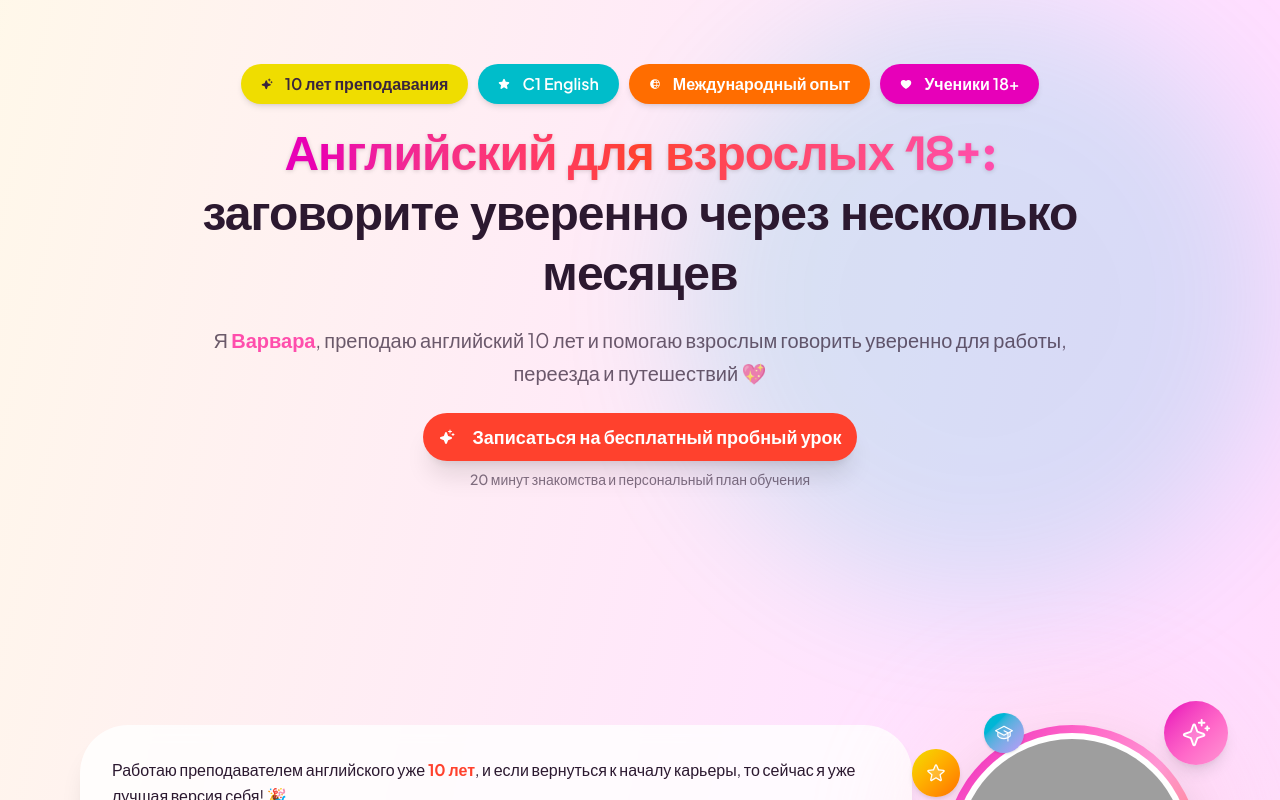
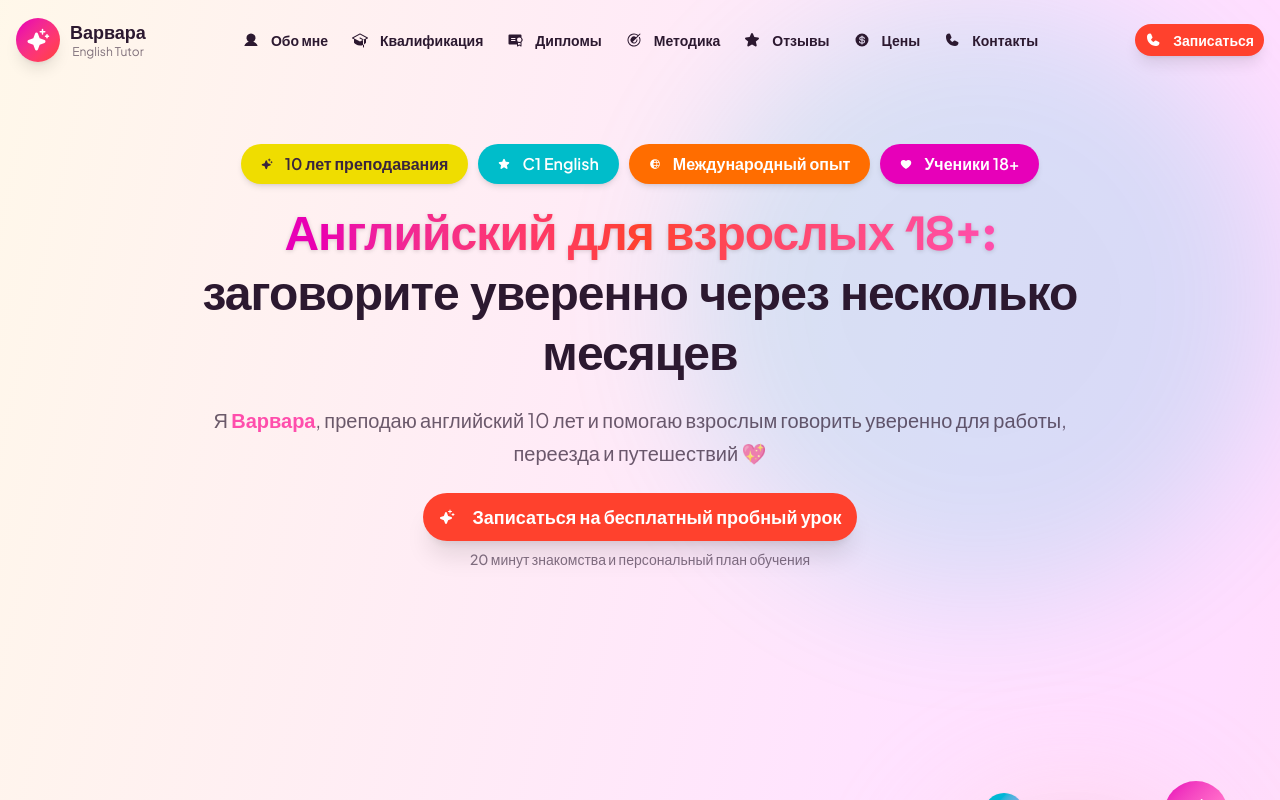
Before and after one commit to olgachka17/englishwithvarvara, a React (Vite) app: page / in a window 1280 px wide. Shown: the top 800 px of the page. Built offline with nearby package versions, Linux system fonts and the light colour scheme; grey boxes are pictures that could not be loaded.

Commit message:
Generated by Spark: Add a navigation menu for quick section access

```diff
--- a/src/App.tsx
+++ b/src/App.tsx
@@ -3,6 +3,7 @@ import { Card, CardContent } from '@/components/ui/card'
 import { Badge } from '@/components/ui/badge'
 import { Separator } from '@/components/ui/separator'
 import { DocumentCarousel } from '@/components/DocumentCarousel'
+import { Navigation } from '@/components/Navigation'
 import {
   GraduationCap,
   Globe,
@@ -21,9 +22,17 @@ import {
 
 function App() {
   const scrollToSection = (sectionId: string) => {
+    if (sectionId === 'hero') {
+      window.scrollTo({
+        top: 0,
+        behavior: 'smooth'
+      })
+      return
+    }
+
     const element = document.getElementById(sectionId)
     if (element) {
-      const offset = 80
+      const offset = 100
       const elementPosition = element.getBoundingClientRect().top + window.pageYOffset
       const offsetPosition = elementPosition - offset
 
@@ -38,6 +47,8 @@ function App() {
 
   return (
     <div className="min-h-screen relative">
+      <Navigation onNavigate={scrollToSection} />
+
       <div className="absolute inset-0 bg-gradient-to-br from-[oklch(0.98_0.02_85)] via-[oklch(0.96_0.08_340)] to-[oklch(0.95_0.10_30)]" />
       <div className="absolute inset-0">
         <div className="absolute top-0 right-0 w-[600px] h-[600px] bg-[oklch(0.70_0.18_200)] opacity-[0.15] rounded-full blur-3xl" />
@@ -45,7 +56,7 @@ function App() {
         <div className="absolute top-1/2 left-1/2 -translate-x-1/2 -translate-y-1/2 w-[400px] h-[400px] bg-[oklch(0.72_0.22_50)] opacity-[0.20] rounded-full blur-3xl" />
       </div>
 
-      <div className="relative overflow-hidden">
+      <div className="relative overflow-hidden pt-20" id="hero">
 
         <div className="container mx-auto px-4 py-12 md:py-16 relative z-10">
           <div className="max-w-5xl mx-auto text-center">
--- /dev/null
+++ b/src/components/Navigation.tsx
@@ -0,0 +1,156 @@
+import { useState, useEffect } from 'react'
+import { Button } from '@/components/ui/button'
+import {
+  GraduationCap,
+  Sparkle,
+  ChatCircleDots,
+  CurrencyDollar,
+  Phone,
+  User,
+  Certificate,
+  Target,
+  Star,
+  List,
+  X
+} from '@phosphor-icons/react'
+
+interface NavigationProps {
+  onNavigate: (sectionId: string) => void
+}
+
+export function Navigation({ onNavigate }: NavigationProps) {
+  const [isScrolled, setIsScrolled] = useState(false)
+  const [isMobileMenuOpen, setIsMobileMenuOpen] = useState(false)
+
+  useEffect(() => {
+    const handleScroll = () => {
+      setIsScrolled(window.scrollY > 100)
+    }
+
+    window.addEventListener('scroll', handleScroll)
+    return () => window.removeEventListener('scroll', handleScroll)
+  }, [])
+
+  const handleNavClick = (sectionId: string) => {
+    onNavigate(sectionId)
+    setIsMobileMenuOpen(false)
+  }
+
+  const navItems = [
+    { id: 'about', label: 'Обо мне', icon: User },
+    { id: 'qualifications', label: 'Квалификация', icon: GraduationCap },
+    { id: 'certificates', label: 'Дипломы', icon: Certificate },
+    { id: 'methodology', label: 'Методика', icon: Target },
+    { id: 'testimonials', label: 'Отзывы', icon: Star },
+    { id: 'pricing', label: 'Цены', icon: CurrencyDollar },
+    { id: 'contact', label: 'Контакты', icon: Phone },
+  ]
+
+  return (
+    <>
+      <nav
+        className={`fixed top-0 left-0 right-0 z-50 transition-all duration-300 ${
+          isScrolled
+            ? 'bg-white/95 backdrop-blur-md shadow-lg'
+            : 'bg-transparent'
+        }`}
+      >
+        <div className="container mx-auto px-4">
+          <div className="flex items-center justify-between h-20">
+            <button
+              onClick={() => handleNavClick('hero')}
+              className="flex items-center gap-2.5 group"
+            >
+              <div className="w-11 h-11 rounded-full bg-gradient-to-br from-bright-magenta to-coral flex items-center justify-center shadow-lg group-hover:scale-110 transition-transform">
+                <Sparkle size={24} className="text-white" weight="fill" />
+              </div>
+              <div className="hidden md:block">
+                <div className="font-bold text-lg leading-tight text-foreground">Варвара</div>
+                <div className="text-xs text-foreground/60 leading-tight">English Tutor</div>
+              </div>
+            </button>
+
+            <div className="hidden lg:flex items-center gap-1">
+              {navItems.map((item) => {
+                const Icon = item.icon
+                return (
+                  <Button
+                    key={item.id}
+                    variant="ghost"
+                    size="sm"
+                    onClick={() => handleNavClick(item.id)}
+                    className="text-sm font-semibold hover:bg-peach/60 hover:text-foreground transition-colors"
+                  >
+                    <Icon size={18} weight="fill" className="mr-1.5" />
+                    {item.label}
+                  </Button>
+                )
+              })}
+            </div>
+
+            <div className="hidden lg:block">
+              <Button
+                size="sm"
+                onClick={() => handleNavClick('contact')}
+                className="rounded-full bg-coral text-white hover:bg-coral/90 font-bold shadow-lg hover:shadow-xl transition-all hover:scale-105 border-0"
+              >
+                <Phone size={18} weight="fill" className="mr-1.5" />
+                Записаться
+              </Button>
+            </div>
+
+            <Button
+              variant="ghost"
+              size="icon"
+              onClick={() => setIsMobileMenuOpen(!isMobileMenuOpen)}
+              className="lg:hidden"
+            >
+              {isMobileMenuOpen ? (
+                <X size={28} weight="bold" />
+              ) : (
+                <List size={28} weight="bold" />
+              )}
+            </Button>
+          </div>
+        </div>
+      </nav>
+
+      {isMobileMenuOpen && (
+        <div className="fixed inset-0 z-40 lg:hidden">
+          <div
+            className="absolute inset-0 bg-black/40 backdrop-blur-sm"
+            onClick={() => setIsMobileMenuOpen(false)}
+          />
+          <div className="absolute top-20 left-0 right-0 bg-white shadow-2xl rounded-b-3xl overflow-hidden">
+            <div className="p-6 space-y-2 max-h-[calc(100vh-6rem)] overflow-y-auto">
+              {navItems.map((item) => {
+                const Icon = item.icon
+                return (
+                  <button
+                    key={item.id}
+                    onClick={() => handleNavClick(item.id)}
+                    className="w-full flex items-center gap-3 p-4 rounded-2xl hover:bg-peach/60 transition-colors text-left font-semibold"
+                  >
+                    <div className="w-10 h-10 rounded-xl bg-gradient-to-br from-bright-magenta to-coral flex items-center justify-center flex-shrink-0 shadow-md">
+                      <Icon size={20} className="text-white" weight="fill" />
+                    </div>
+                    <span className="text-base">{item.label}</span>
+                  </button>
+                )
+              })}
+              <div className="pt-4">
+                <Button
+                  onClick={() => handleNavClick('contact')}
+                  className="w-full rounded-full bg-coral text-white hover:bg-coral/90 font-bold shadow-lg py-6 text-base border-0"
+                >
+                  <Phone size={20} weight="fill" className="mr-2" />
+                  Записаться на урок
+                </Button>
+              </div>
+            </div>
+          </div>
+        </div>
+      )}
+    </>
+  )
+}
```
